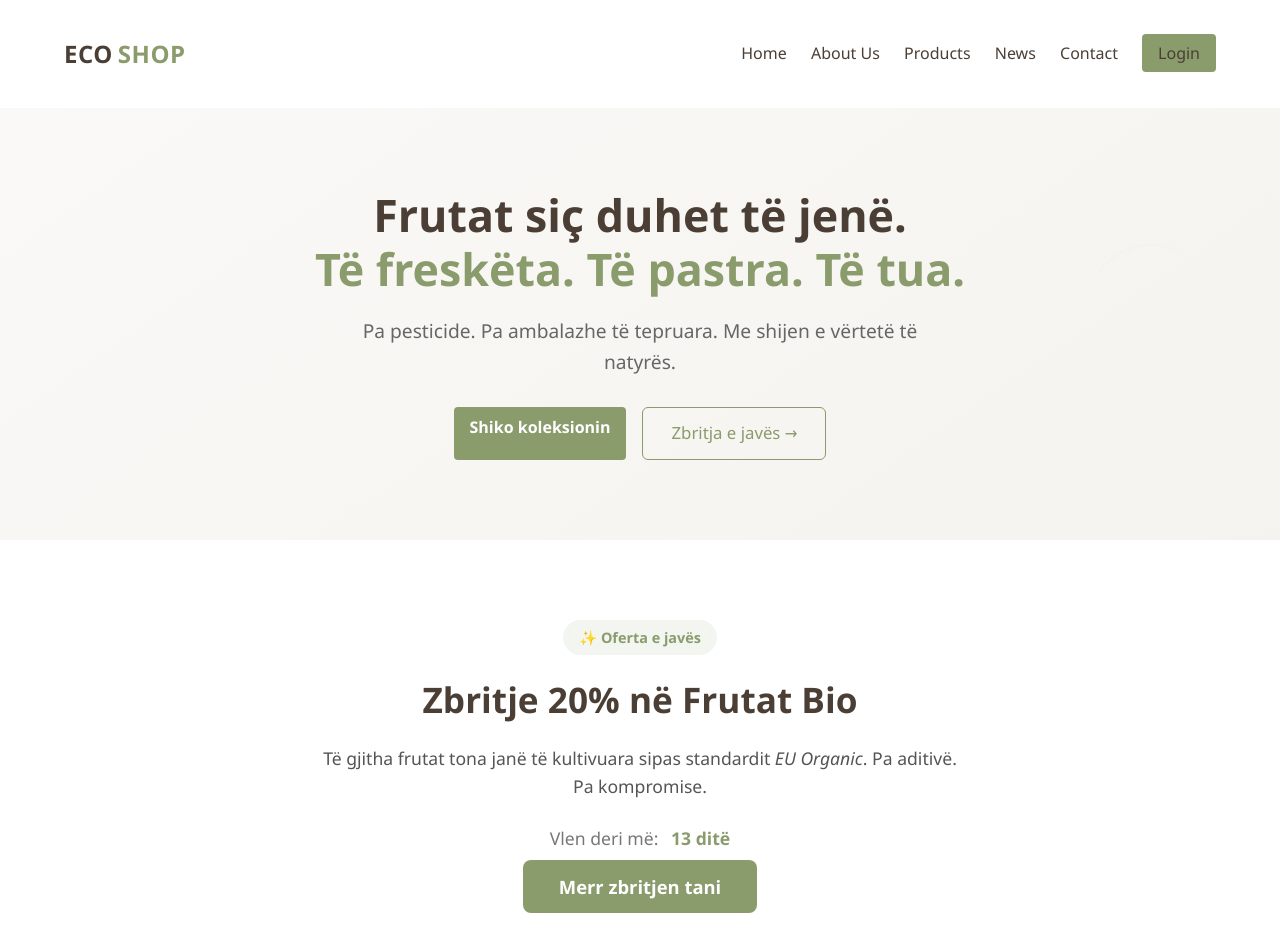
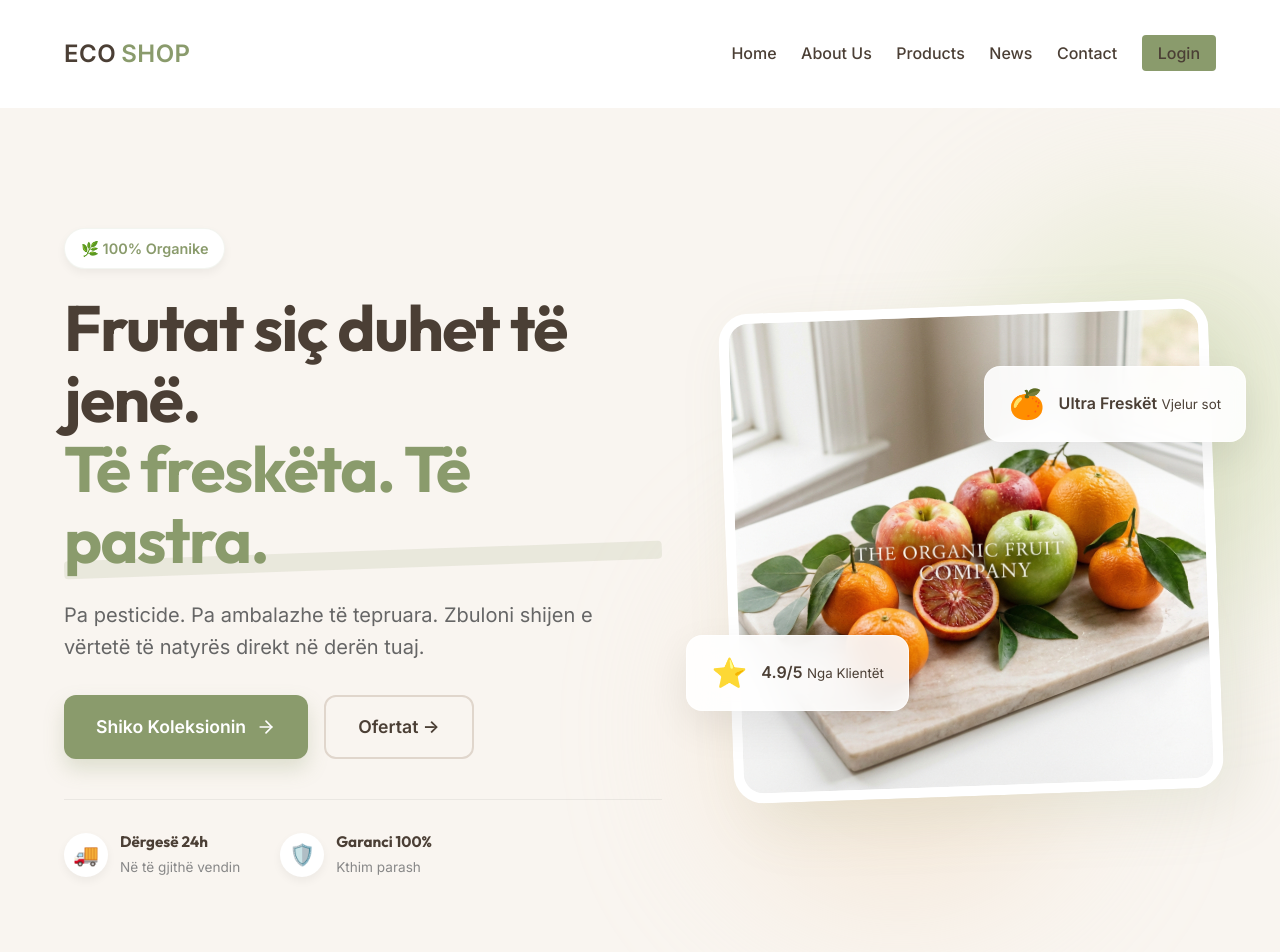
Before and after one commit to Shehida/EcoShop, a plain HTML site: page index.html in a window 1280 px wide. Shown: the top 952 px of the page. Drawn offline with Linux system fonts and the light colour scheme.

Commit message:
Ndryshimi tek index(home) , pastaj stilizimi me css perdorimi disa keyframes , dhe shtimi i nje foto .

```diff
--- a/css/Style.css
+++ b/css/Style.css
@@ -13,7 +13,7 @@
 }
 
 body {
-  font-family: 'Segoe UI', Tahoma, Geneva, Verdana, sans-serif;
+  font-family: 'Inter', system-ui, -apple-system, sans-serif;
   background-color: var(--bg);
   color: var(--text);
   line-height: 1.6;
@@ -577,77 +577,295 @@ footer {
 
 
 /* ===== MODERN HERO ===== */
-.hero-modern {
+/* ===== PREMIUM HERO ===== */
+.hero-premium {
   position: relative;
-  padding: 80px 20px;
-  text-align: center;
-  background: linear-gradient(145deg, #faf9f7, #f5f3ef);
+  padding: 100px 0;
+  background: #f9f5f0;
   overflow: hidden;
 }
 
-.hero-content {
-  max-width: 700px;
-  margin: 0 auto;
+.hero-premium .hero-container {
+  display: grid;
+  grid-template-columns: 1.1fr 0.9fr;
+  gap: 4rem;
+  align-items: center;
   position: relative;
   z-index: 2;
 }
 
-.hero-modern h1 {
-  font-size: 2.8rem;
+/* Tipografia dhe texti  */
+.hero-content h1 {
+  font-family: 'Outfit', sans-serif;
+  font-size: 4rem;
   font-weight: 700;
-  line-height: 1.2;
-  margin-bottom: 20px;
+  line-height: 1.1;
+  margin-bottom: 24px;
   color: var(--text);
+  letter-spacing: -1.5px;
 }
 
 .highlight-text {
   color: var(--accent);
-  display: block;
-  font-weight: 800;
+  position: relative;
+  display: inline-block;
+}
+
+.highlight-text::after {
+  content: '';
+  position: absolute;
+  bottom: 6px;
+  left: 0;
+  width: 100%;
+  height: 18px;
+  background: rgba(138, 155, 108, 0.15);
+  z-index: -1;
+  border-radius: 4px;
+  transform: rotate(-2deg);
 }
 
 .hero-subtitle {
-  font-size: 1.2rem;
+  font-family: 'Inter', sans-serif;
+  font-size: 1.25rem;
   color: #666;
-  max-width: 600px;
-  margin: 0 auto 30px;
+  margin-bottom: 32px;
+  max-width: 90%;
+  line-height: 1.6;
 }
 
+.badge-pill {
+  display: inline-block;
+  background: white;
+  color: var(--accent);
+  padding: 8px 16px;
+  border-radius: 50px;
+  font-weight: 600;
+  font-size: 0.9rem;
+  margin-bottom: 24px;
+  box-shadow: 0 4px 10px rgba(0,0,0,0.05);
+  border: 1px solid rgba(138, 155, 108, 0.1);
+}
+
+/* Buttons */
 .hero-cta {
   display: flex;
-  justify-content: center;
   gap: 16px;
+  margin-bottom: 40px;
   flex-wrap: wrap;
 }
 
-.btn-hero {
+.btn-primary-hero {
   background: var(--accent);
   color: white;
-  padding: 14px 36px;
-  font-size: 1.15rem;
-  border-radius: 8px;
+  padding: 16px 32px;
+  border-radius: 12px;
   font-weight: 600;
+  font-size: 1.1rem;
+  display: inline-flex;
+  align-items: center;
+  gap: 10px;
+  transition: all 0.3s ease;
+  text-decoration: none;
+  box-shadow: 0 10px 20px rgba(138, 155, 108, 0.25);
+  border: none;
 }
 
-.btn-hero:hover {
+.btn-primary-hero:hover {
+  transform: translateY(-3px);
+  box-shadow: 0 15px 30px rgba(138, 155, 108, 0.35);
   background: #7a8b5e;
-  transform: translateY(-2px);
-  box-shadow: 0 6px 15px rgba(138, 155, 108, 0.2);
 }
 
-.btn-outline {
+.btn-outline-hero {
   background: transparent;
-  color: var(--accent);
-  border: 1px solid var(--accent);
-  padding: 12px 28px;
-  font-size: 1.05rem;
-  border-radius: 6px;
-  font-weight: 500;
+  color: var(--text);
+  padding: 16px 32px;
+  border-radius: 12px;
+  font-weight: 600;
+  font-size: 1.1rem;
+  border: 2px solid #e0d6cc;
+  transition: all 0.3s ease;
+  text-decoration: none;
 }
 
-.btn-outline:hover {
-  background: var(--accent);
-  color: white;
+.btn-outline-hero:hover {
+  border-color: var(--accent);
+  color: var(--accent);
+  background: white;
+}
+
+/* Trust Indicators */
+.trust-indicators {
+  display: flex;
+  gap: 40px;
+  padding-top: 30px;
+  border-top: 1px solid rgba(0,0,0,0.06);
+}
+
+.trust-item {
+  display: flex;
+  align-items: center;
+  gap: 12px;
+}
+
+.icon-box {
+  width: 44px;
+  height: 44px;
+  background: white;
+  border-radius: 50%;
+  display: flex;
+  align-items: center;
+  justify-content: center;
+  font-size: 1.3rem;
+  box-shadow: 0 4px 10px rgba(0,0,0,0.05);
+}
+
+.trust-item .text strong {
+  display: block;
+  font-size: 0.95rem;
+  color: var(--text);
+  font-family: 'Outfit', sans-serif;
+}
+
+.trust-item .text small {
+  color: #888;
+  font-size: 0.85rem;
+}
+
+/* Visual / Image Side */
+.hero-visual {
+  position: relative;
+  display: flex;
+  justify-content: center;
+}
+
+.image-wrapper-premium {
+  position: relative;
+  z-index: 2;
+  border-radius: 0;
+}
+
+.main-img {
+  width: 100%;
+  max-width: 550px;
+  border-radius: 30px;
+  box-shadow: 20px 20px 60px rgba(138, 155, 108, 0.15);
+  transform: rotate(-2deg);
+  transition: transform 0.6s cubic-bezier(0.34, 1.56, 0.64, 1);
+  background: white;
+  padding: 10px;
+}
+
+.hero-visual:hover .main-img {
+  transform: rotate(0deg) scale(1.02);
+}
+
+/* Floating Glass Cards */
+.floating-card {
+  position: absolute;
+  background: rgba(255, 255, 255, 0.9);
+  backdrop-filter: blur(14px);
+  -webkit-backdrop-filter: blur(14px);
+  padding: 14px 24px;
+  border-radius: 16px;
+  display: flex;
+  align-items: center;
+  gap: 14px;
+  box-shadow: 0 15px 40px rgba(0,0,0,0.08);
+  border: 1px solid rgba(255,255,255,0.6);
+  animation: float 5s ease-in-out infinite;
+  z-index: 3;
+}
+
+.floating-card span {
+  font-size: 1.8rem;
+}
+
+.top-right {
+  top: 60px;
+  right: -30px;
+  animation-delay: 0s;
+}
+
+.bottom-left {
+  bottom: 80px;
+  left: -40px;
+  animation-delay: 2.5s;
+}
+
+@keyframes float {
+  0%, 100% { transform: translateY(0); }
+  50% { transform: translateY(-12px); }
+}
+
+/* Background Blobs */
+.blob {
+  position: absolute;
+  border-radius: 50%;
+  filter: blur(80px);
+  z-index: 1;
+  opacity: 0.5;
+  pointer-events: none;
+}
+
+.blob-1 {
+  width: 400px;
+  height: 400px;
+  background: #d4e0b6;
+  top: -100px;
+  right: -150px;
+}
+
+.blob-2 {
+  width: 350px;
+  height: 350px;
+  background: #f0dac0;
+  bottom: -100px;
+  left: 0;
+}
+
+/* Responsive */
+@media (max-width: 900px) {
+  .hero-premium .hero-container {
+    grid-template-columns: 1fr;
+    text-align: center;
+    gap: 50px;
+  }
+
+  .hero-content h1 {
+    font-size: 2.8rem;
+  }
+
+  .hero-subtitle {
+    margin: 0 auto 30px;
+  }
+
+  .hero-cta {
+    justify-content: center;
+  }
+
+  .trust-indicators {
+    justify-content: center;
+    flex-wrap: wrap;
+    gap: 20px;
+  }
+
+  .image-wrapper-premium {
+    margin: 20px auto 0;
+    max-width: 450px;
+  }
+
+  .floating-card {
+    transform: scale(0.8);
+  }
+
+  .top-right { right: -10px; }
+  .bottom-left { left: -10px; }
+
+  .main-img {
+    transform: rotate(0);
+    padding: 0;
+  }
 }
 
 /* ===== OFFER SECTION ===== */
@@ -812,7 +1030,7 @@ footer {
   box-shadow: 0 6px 20px rgba(0, 0, 0, 0.15);
 }
 
-/* === RESPONSIVE & MOBILE OPTIMIZATION === */
+/* === responsiviteti per mobil === */
 @media (max-width: 768px) {
 
   /* Navbar Stacking */
--- a/index.html
+++ b/index.html
@@ -5,6 +5,11 @@
   <meta charset="UTF-8" />
   <meta name="viewport" content="width=device-width, initial-scale=1.0" />
   <title>ECO SHOP — Natyra, e pakontaminuar</title>
+  <link rel="preconnect" href="https://fonts.googleapis.com/css2">
+  <link rel="preconnect" href="https://fonts.gstatic.com" crossorigin>
+  <link
+    href="https://fonts.googleapis.com/css2?family=Inter:wght@400;500;600&family=Outfit:wght@500;700;800&display=swap"
+    rel="stylesheet">
   <link rel="stylesheet" href="CSS/Style.css" />
 </head>
 
@@ -26,23 +31,70 @@
     </div>
   </header>
 
-  <!-- HERO MODERN -->
-  <main class="hero-modern">
-    <div class="hero-content">
-      <h1>Frutat siç duhet të jenë.<br><span class="highlight-text">Të freskëta. Të pastra. Të tua.</span></h1>
-      <p class="hero-subtitle">Pa pesticide. Pa ambalazhe të tepruara. Me shijen e vërtetë të natyrës.</p>
-      <div class="hero-cta">
-        <a href="products.html" class="btn btn-primary">Shiko koleksionin</a>
-        <a href="#offer" class="btn btn-outline">Zbritja e javës →</a>
+  <!-- HERO PREMIUM -->
+  <main class="hero-premium">
+    <div class="container hero-container">
+      <div class="hero-content">
+        <span class="badge-pill">🌿 100% Organike</span>
+        <h1>Frutat siç duhet të jenë.<br><span class="highlight-text">Të freskëta. Të pastra.</span></h1>
+        <p class="hero-subtitle">Pa pesticide. Pa ambalazhe të tepruara. Zbuloni shijen e vërtetë të natyrës direkt në
+          derën tuaj.</p>
+        <div class="hero-cta">
+          <a href="products.html" class="btn btn-primary-hero">
+            <span>Shiko Koleksionin</span>
+            <svg width="20" height="20" viewBox="0 0 24 24" fill="none" stroke="currentColor" stroke-width="2"
+              stroke-linecap="round" stroke-linejoin="round">
+              <line x1="5" y1="12" x2="19" y2="12"></line>
+              <polyline points="12 5 19 12 12 19"></polyline>
+            </svg>
+          </a>
+          <a href="#offer" class="btn btn-outline-hero">Ofertat →</a>
+        </div>
+
+        <div class="trust-indicators">
+          <div class="trust-item">
+            <div class="icon-box">🚚</div>
+            <div class="text">
+              <strong>Dërgesë 24h</strong>
+              <small>Në të gjithë vendin</small>
+            </div>
+          </div>
+          <div class="trust-item">
+            <div class="icon-box">🛡️</div>
+            <div class="text">
+              <strong>Garanci 100%</strong>
+              <small>Kthim parash</small>
+            </div>
+          </div>
+        </div>
       </div>
-    </div>
-    <!-- DEKORIMI — HARKU ABSTRAKT -->
-    <div class="hero-deco">
-      <svg viewBox="0 0 100 100" class="deco-arc" aria-hidden="true">
-        <path d="M10,90 C30,70 70,70 90,90" stroke="var(--accent)" stroke-width="2" fill="none" opacity="0.15" />
-        <path d="M10,10 C30,30 70,30 90,10" stroke="var(--accent)" stroke-width="2" fill="none" stroke-dasharray="6,4"
-          opacity="0.1" />
-      </svg>
+
+      <!-- HERO IMAGE / VISUAL -->
+      <div class="hero-visual">
+        <div class="image-wrapper-premium">
+          <img src="img/hero-bg.png" alt="Fruta Organike" class="main-img">
+
+          <!-- Floating Elements for depth -->
+          <div class="floating-card glass top-right">
+            <span>🍊</span>
+            <div>
+              <strong>Ultra Freskët</strong>
+              <small>Vjelur sot</small>
+            </div>
+          </div>
+
+          <div class="floating-card glass bottom-left">
+            <span>⭐</span>
+            <div>
+              <strong>4.9/5</strong>
+              <small>Nga Klientët</small>
+            </div>
+          </div>
+        </div>
+        <!-- Abstract Bg Blobs -->
+        <div class="blob blob-1"></div>
+        <div class="blob blob-2"></div>
+      </div>
     </div>
   </main>
 
```
Also changed, not shown: img/hero-bg.png (added).
